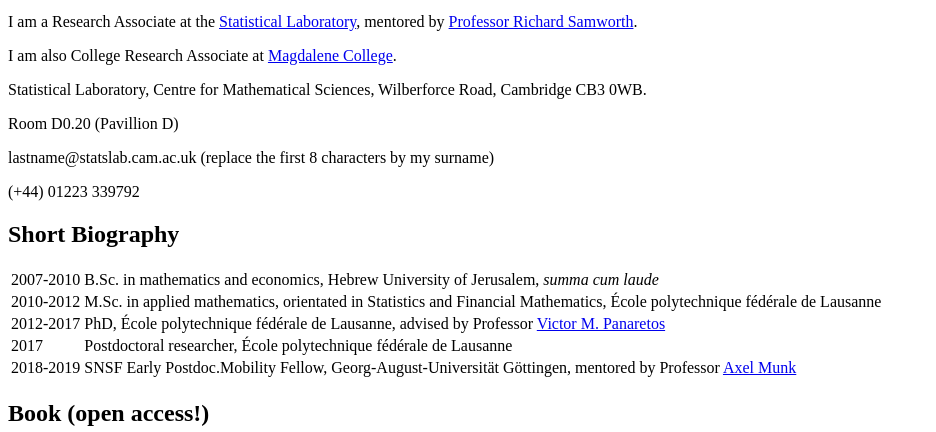
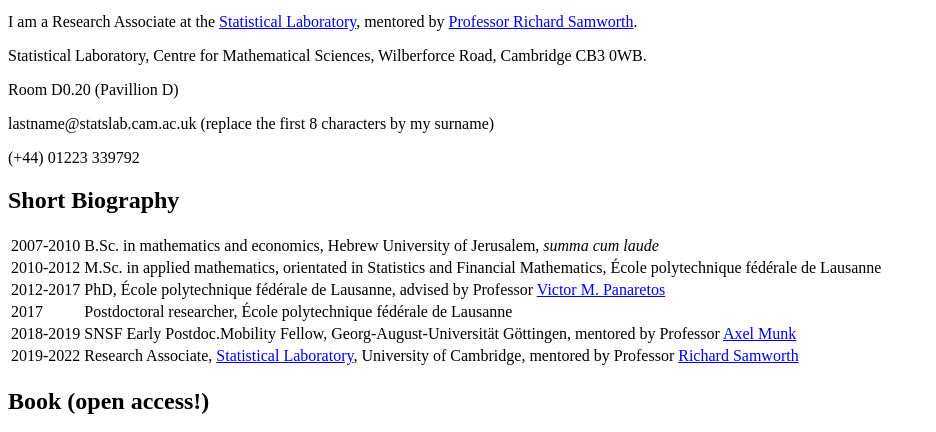
Before and after one commit to yoavzemel/yoavzemel.github.io, a plain HTML site: page index.html in a window 1280 px wide. Shown: the part 314-746 px from the top of the page, without its empty margins (0-936 px from the left). Drawn offline with Linux system fonts and the light colour scheme.

Commit message:
Update index.html

```diff
--- a/index.html
+++ b/index.html
@@ -11,7 +11,6 @@
 
       <div class="field field-name-body field-type-text-with-summary field-label-hidden"><div class="field-items"><div class="field-item even" property="content:encoded"><div class="tex2jax"><div class="tex2jax">
 <p>I am a Research Associate at the <font><a class="link-extern" href="http://www.statslab.cam.ac.uk/" rel="noreferrer noopener" target="_blank">Statistical Laboratory</a></font>, mentored by <font><a class="link-extern" href="http://www.statslab.cam.ac.uk/~rjs57/" rel="noreferrer noopener" target="_blank">Professor Richard Samworth</a></font>.</p>
-<p>I am also College Research Associate at <font><a class="link-extern" href="http://www.magd.cam.ac.uk" rel="noreferrer noopener" target="_blank">Magdalene College</a></font>.</p>
 <p><font>Statistical Laboratory, Centre for Mathematical Sciences</font><font>, Wilberforce Road</font><font>, Cambridge CB3 0WB.</font></p>
 <p>Room D0.20 (Pavillion D)</p>
 <p>lastname@statslab.cam.ac.uk (replace the first 8 characters by my surname)</p>
@@ -29,6 +28,9 @@
 <td class="special"><font>Postdoctoral researcher, École polytechnique fédérale de Lausanne</font></td>
 </tr><tr><td class="special"><font>2018-2019</font></td>
 <td class="special"><font>SNSF Early Postdoc.Mobility Fellow, Georg-August-Universität Göttingen, mentored by Professor <a class="link-extern" href="http://www.stochastik.math.uni-goettingen.de/index.php?language=en&amp;id=munk" rel="noreferrer noopener" target="_blank">Axel Munk</a></font></td>
+</tr>
+  <tr><td class="special"><font>2019-2022</font></td>
+<td class="special"><font>Research Associate,  <font><a class="link-extern" href="http://www.statslab.cam.ac.uk/" rel="noreferrer noopener" target="_blank">Statistical Laboratory</a></font>, University of Cambridge, mentored by Professor <font><a class="link-extern" href="http://www.statslab.cam.ac.uk/~rjs57/" rel="noreferrer noopener" target="_blank">Richard Samworth</a></font></td>
 </tr></tbody></table>
 
 <h2><font>Book (open access!)</font></h2>
```
